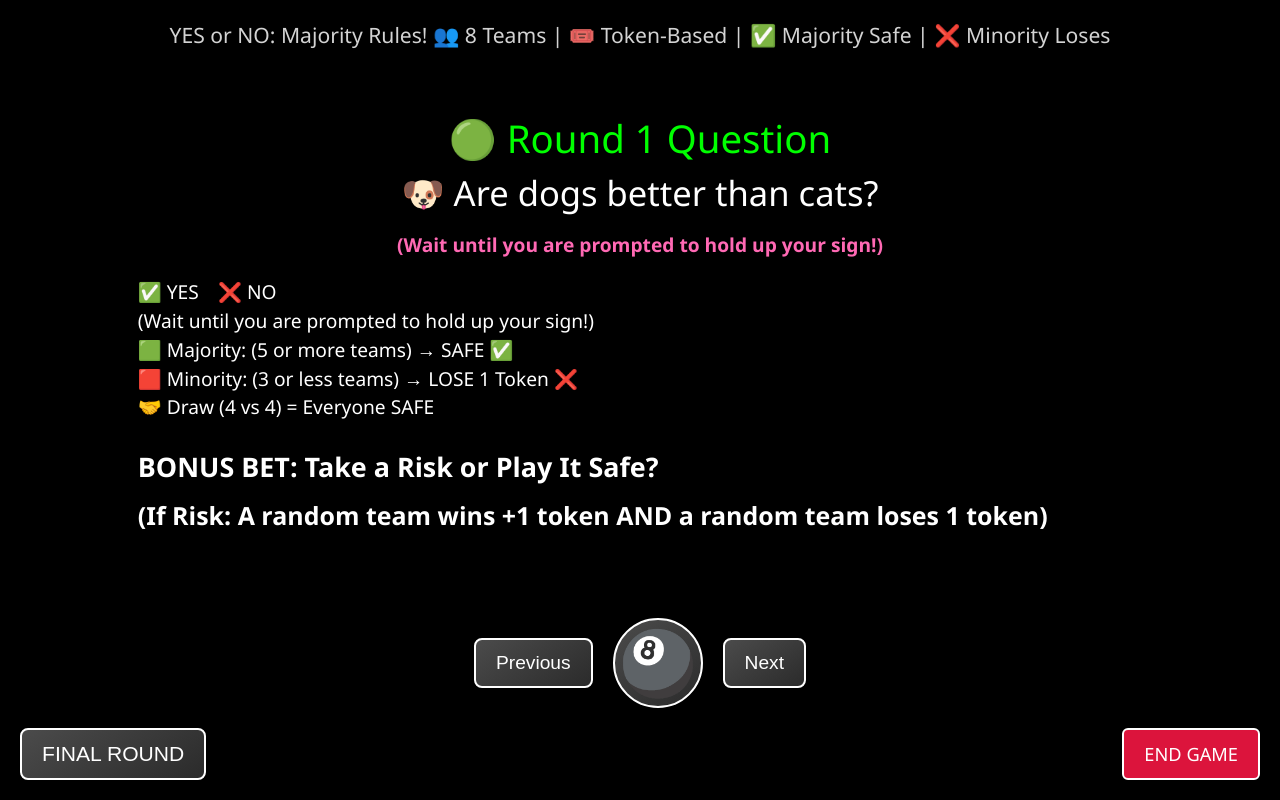
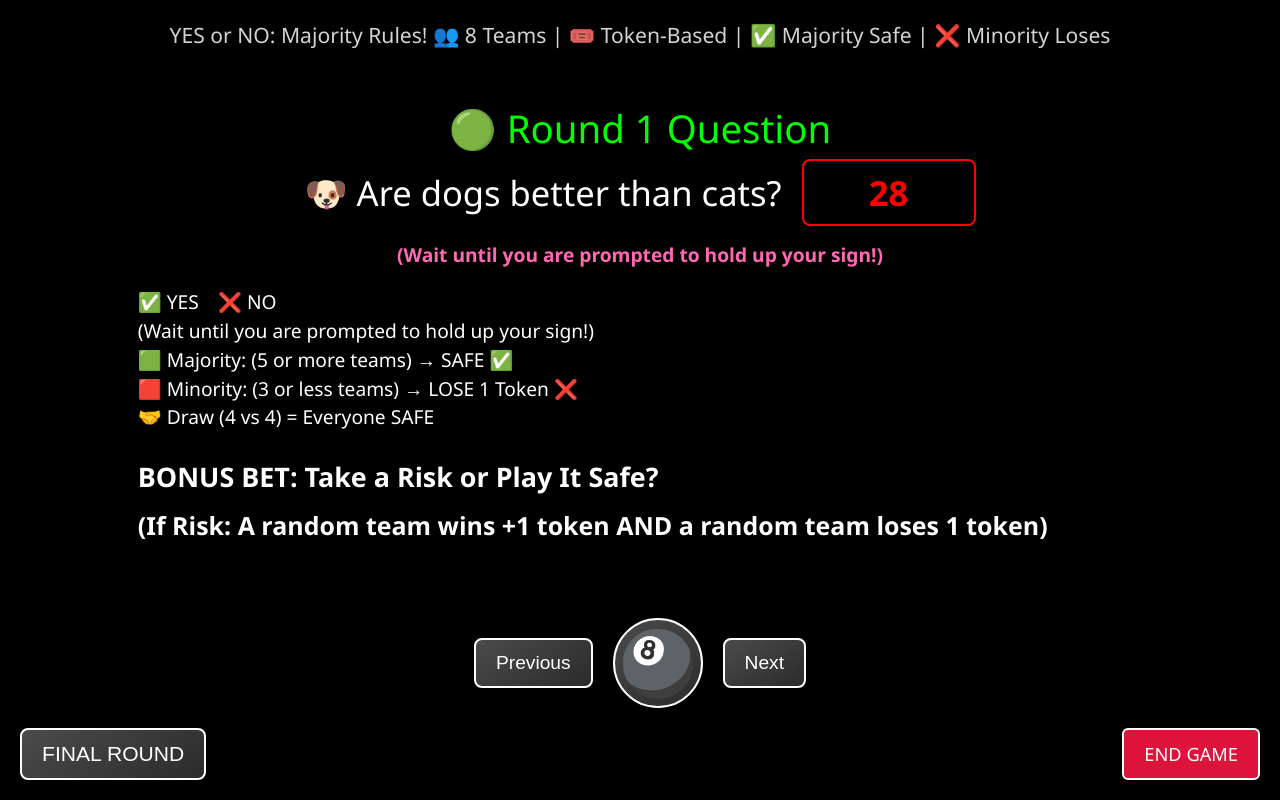
Before and after one commit to eddiehi57/teamdaygames2025, a plain HTML site: page index.html in a window 1280 px wide. Both pictures are taken after a click on the button "Start Game". Drawn offline with Linux system fonts and the light colour scheme.

Commit message:
Update index.html

```diff
--- a/index.html
+++ b/index.html
@@ -49,9 +49,35 @@
       margin-bottom: 5px;
     }
 
+    .question-row {
+      display: flex;
+      align-items: center;
+      justify-content: center;
+      margin-bottom: 15px;
+      gap: 20px;
+      flex-wrap: nowrap;
+      max-width: 100%;
+      justify-content: center;
+    }
+
     .question-text {
       font-size: 2.16rem;
-      margin-bottom: 15px;
+      white-space: nowrap;
+      flex-shrink: 0;
+    }
+
+    .timer-box {
+      background-color: black;
+      border: 2px solid red;
+      color: red;
+      font-size: 2.16rem;
+      font-weight: bold;
+      padding: 8px 20px;
+      border-radius: 8px;
+      min-width: 130px;
+      text-align: center;
+      user-select: none;
+      flex-shrink: 0;
     }
 
     .wait-text {
@@ -188,7 +214,7 @@
   </style>
 </head>
 <body>
-  <div class="container" id="startScreen">
+  <div class="container start-screen" id="startScreen">
     <div class="slide-content">
       <h1>Team Day Majority Rules</h1>
       <p>YES or NO: Majority Rules!</p>
@@ -208,7 +234,10 @@
     </div>
     <div class="slide-content">
       <div class="round-title" id="roundTitle"></div>
+      <div class="question-row">
         <div class="question-text" id="questionText"></div>
+        <div class="timer-box" id="timerBox">30</div>
+      </div>
       <div class="wait-text"><strong>(Wait until you are prompted to hold up your sign!)</strong></div>
       <div class="rules" id="rulesText"></div>
       <div id="randomTeam" class="random-result" style="display: none;"></div>
@@ -237,25 +266,68 @@
       "💰Would you take $300,000 if it meant you could never eat your favorite food again?",
       "👮‍♂️Would you snitch on a friend to save yourself from 1 year in prison?",
       "🏠 Is working from home better than in-office?",
-      "🪂 Would you go skydiving if someone else paid?",
-      "😆Can money buy happiness?"
+      "🪂 Would you go skydiving if someone else paid?"
     ];
 
-    let currentSlide = 0;
-
-    function updateSlide() {
-      const question = slides[currentSlide];
-      document.getElementById("roundTitle").innerText = currentSlide === 9 ? `🟣 FINAL ROUND` : `🟢 Round ${currentSlide + 1} Question`;
-      document.getElementById("questionText").innerText = question;
-      document.getElementById("randomTeam").style.display = "none";
-
-      document.getElementById("rulesText").innerHTML = currentSlide === 9 ? `
-        ✅ YES ❌ NO<br>
-        (Wait until you are prompted to hold up your sign!)<br>
+    const finalRound = {
+      question: "😆Can money buy happiness?",
+      rules: `
         🟩 Majority: (5 or more teams) → WIN 5 TOKENS! ✅<br>
         🟥 Minority: (3 or less teams) → LOSE 5 TOKENS!❌<br>
         🤝 Draw (4 vs 4) → 3 RANDOM TEAMS LOSE 5 TOKENS! ❌
-      ` : `
+      `
+    };
+
+    let currentSlide = -1; // -1 means start screen
+    let timerInterval = null;
+    let timerCount = 30;
+
+    function updateTimer() {
+      const timerBox = document.getElementById('timerBox');
+      if (timerCount <= 0) {
+        clearInterval(timerInterval);
+        timerBox.innerText = '0';
+        return;
+      }
+      timerBox.innerText = timerCount;
+      timerCount--;
+    }
+
+    function startTimer() {
+      clearInterval(timerInterval);
+      timerCount = 30;
+      updateTimer();
+      timerInterval = setInterval(updateTimer, 1000);
+    }
+
+    function updateSlide() {
+      const roundTitle = document.getElementById('roundTitle');
+      const questionText = document.getElementById('questionText');
+      const rulesText = document.getElementById('rulesText');
+      const randomTeam = document.getElementById('randomTeam');
+
+      randomTeam.style.display = 'none';
+
+      if (currentSlide === -1) {
+        // Start screen
+        document.getElementById('startScreen').classList.remove('hidden');
+        document.getElementById('mainContainer').classList.add('hidden');
+        clearInterval(timerInterval);
+        return;
+      } else {
+        document.getElementById('startScreen').classList.add('hidden');
+        document.getElementById('mainContainer').classList.remove('hidden');
+      }
+
+      if (currentSlide === slides.length) {
+        // Final round
+        roundTitle.innerText = '🟢 FINAL ROUND Question';
+        questionText.innerText = finalRound.question;
+        rulesText.innerHTML = finalRound.rules;
+      } else {
+        roundTitle.innerText = `🟢 Round ${currentSlide + 1} Question`;
+        questionText.innerText = slides[currentSlide];
+        rulesText.innerHTML = `
           ✅ YES ❌ NO<br>
           (Wait until you are prompted to hold up your sign!)<br>
           🟩 Majority: (5 or more teams) → SAFE ✅<br>
@@ -265,9 +337,11 @@
           <div class="bonus-desc">(If Risk: A random team wins +1 token AND a random team loses 1 token)</div>
         `;
       }
+      startTimer();
+    }
 
     function nextSlide() {
-      if (currentSlide < slides.length - 1) {
+      if (currentSlide < slides.length) {
         currentSlide++;
         updateSlide();
       }
@@ -281,7 +355,7 @@
     }
 
     function goToFinal() {
-      currentSlide = 9;
+      currentSlide = slides.length;
       updateSlide();
     }
 
@@ -293,6 +367,7 @@
     }
 
     function startGame() {
+      currentSlide = 0;
       document.getElementById("startScreen").classList.add("hidden");
       document.getElementById("mainContainer").classList.remove("hidden");
       updateSlide();
```
Lines whose indentation alone changed are shown as unchanged.
